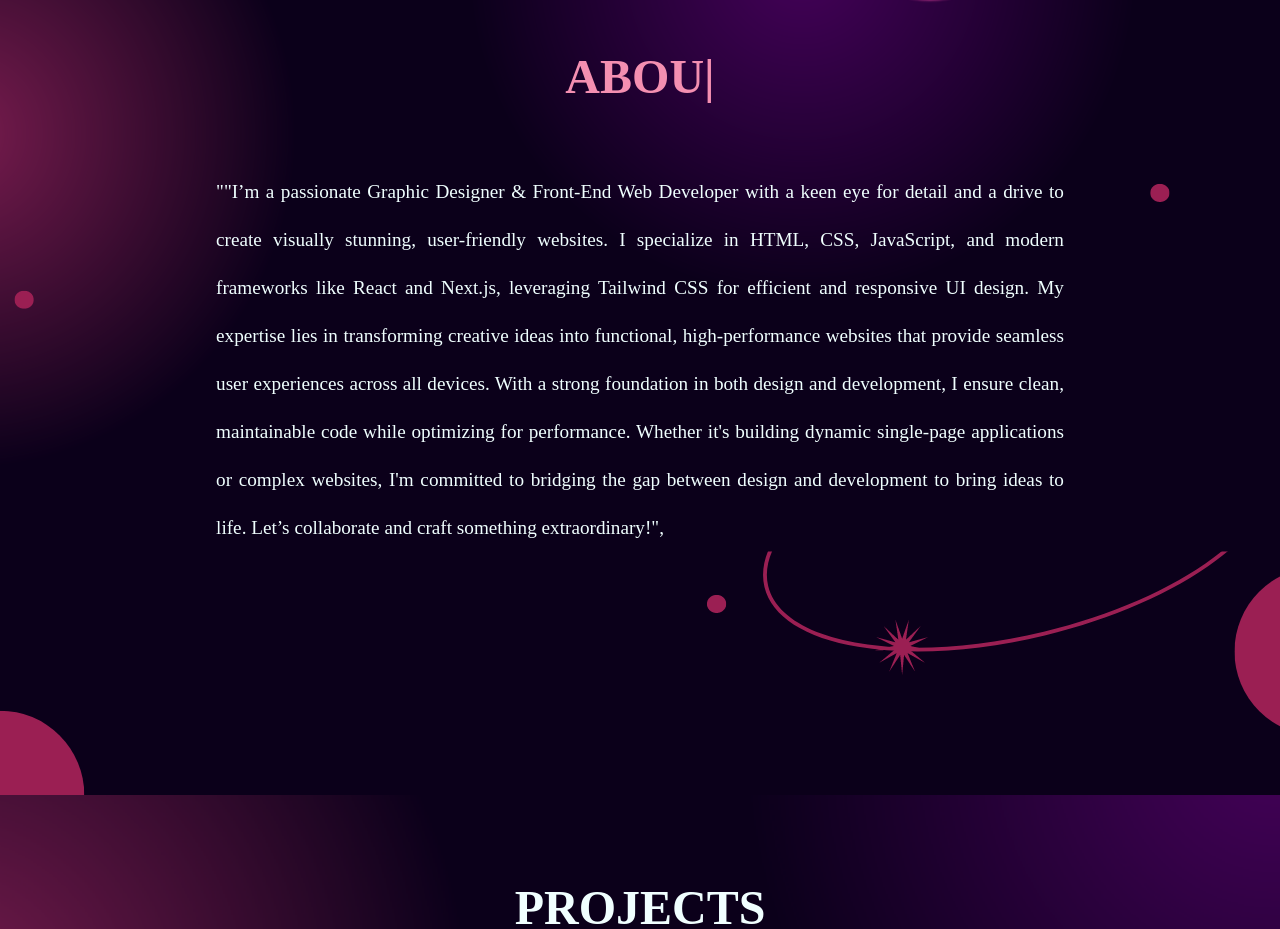
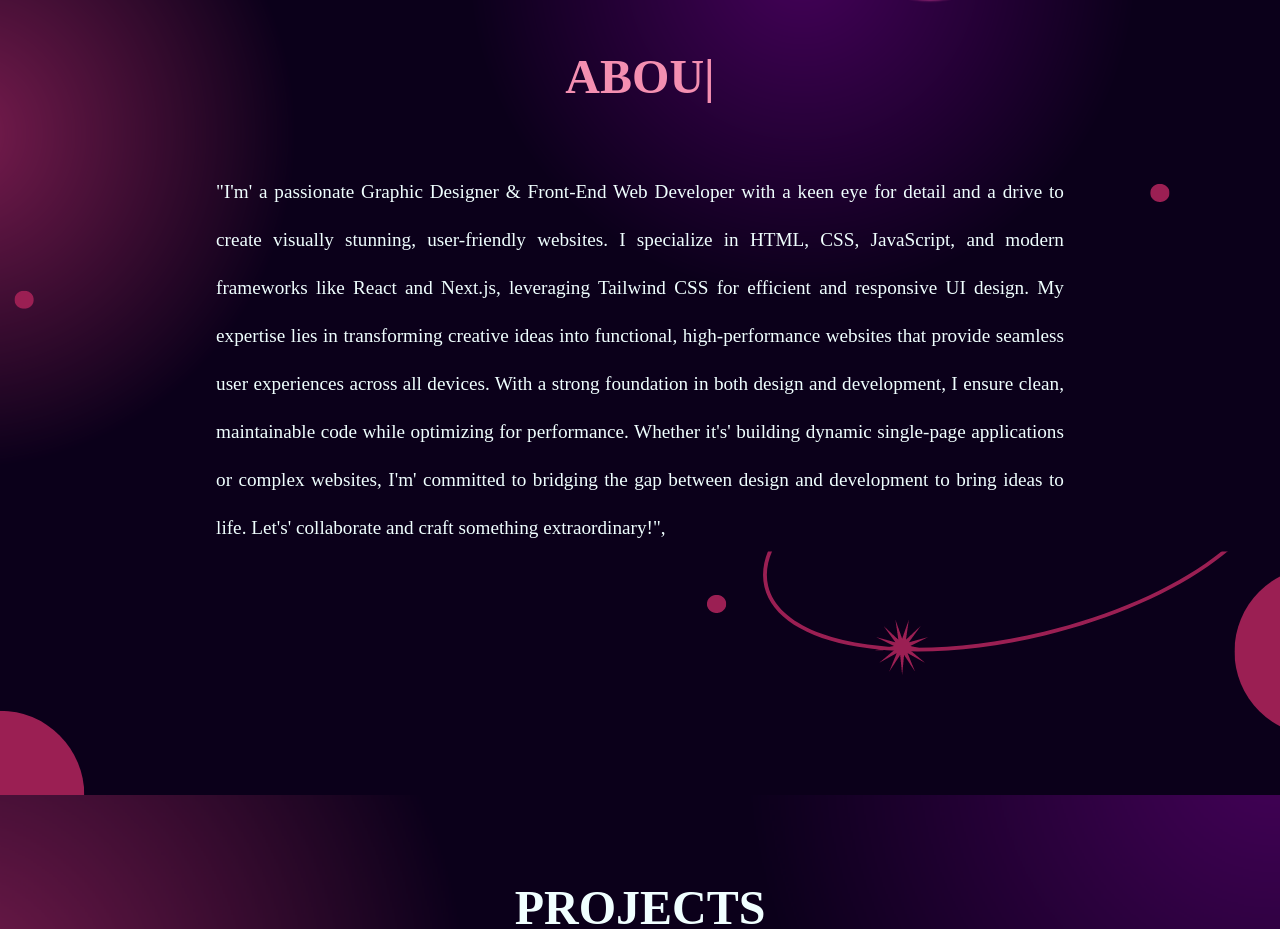
Before and after one commit to RahatBano58/portfolio-custom-css, a Next.js app: page / in a window 1280 px wide. Shown: the part 885-1814 px from the top of the page. Built offline with nearby package versions, Linux system fonts and the light colour scheme.

Commit message:
Update about.tsx

```diff
--- a/src/components/about.tsx
+++ b/src/components/about.tsx
@@ -19,16 +19,16 @@ const About = () => {
 
               <div className="background">
                    <p>
-                     ""I’m a passionate Graphic Designer & Front-End Web Developer with a keen eye for detail and a drive to create visually stunning,
+                     &quot;I&apos;m&apos; a passionate Graphic Designer & Front-End Web Developer with a keen eye for detail and a drive to create visually stunning,
                       user-friendly websites. I specialize in HTML, CSS, JavaScript, and modern frameworks like React and Next.js,
                       leveraging Tailwind CSS for efficient and responsive UI design.
                       My expertise lies in transforming creative ideas into functional,
                       high-performance websites that provide seamless user experiences across all devices.
                       With a strong foundation in both design and development,
                       I ensure clean, maintainable code while optimizing for performance.
-                      Whether it's building dynamic single-page applications or complex websites,
-                      I'm committed to bridging the gap between design and development to bring ideas to life.
-                      Let’s collaborate and craft something extraordinary!",
+                      Whether it&apos;s&apos; building dynamic single-page applications or complex websites,
+                      I&apos;m&apos; committed to bridging the gap between design and development to bring ideas to life.
+                      Let&apos;s&apos; collaborate and craft something extraordinary!&quot;,
 
                     </p>
                 </div>
```
